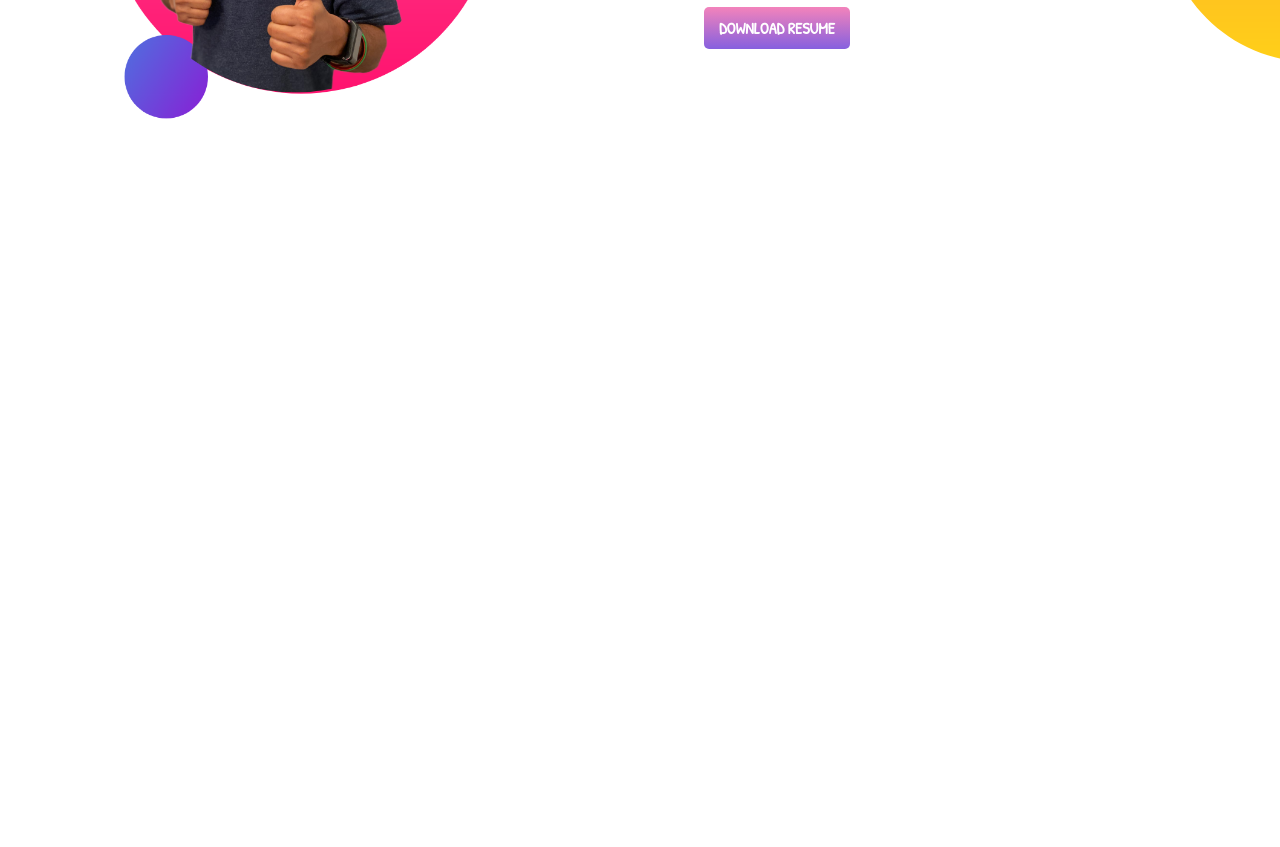
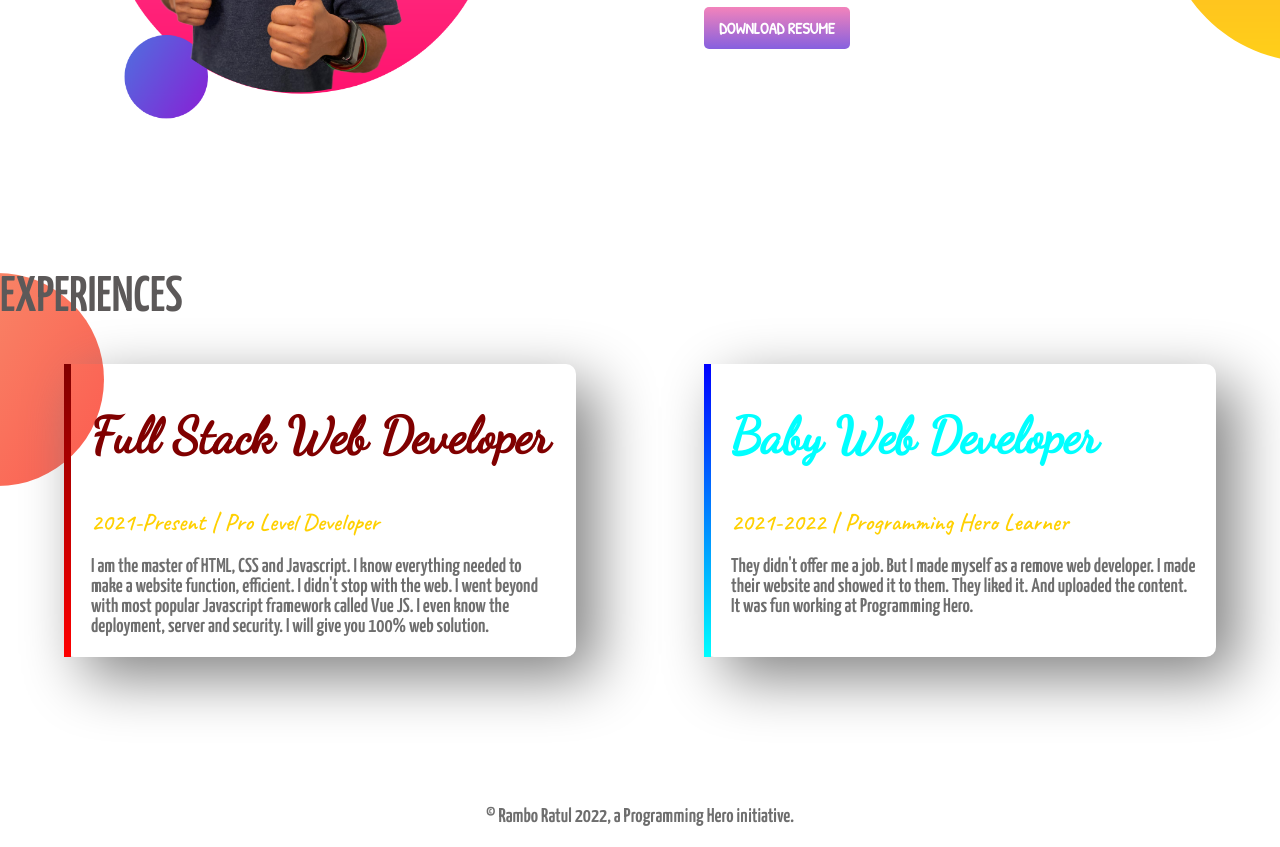
Before and after one commit to RHratul/developer-portfolio, a plain HTML site: page index.html in a window 1280 px wide. Shown: the part 953-1800 px from the top of the page. Before the commit the page ends 1226 px from the top, so only its background shows below. Drawn offline with Linux system fonts and the light colour scheme; a web font is replaced by a local one.

Commit message:
proper web exp added

```diff
--- a/index.html
+++ b/index.html
@@ -29,7 +29,7 @@
 </head>
 
 <body>
-    <section class="top-side">
+    <section class="top-side flexible-container">
         <div class="half-width">
             <h1>Welcome To</h1>
             <h1><span class="head-color1">RAMBO RATUL</span> WORLD!</h1>
@@ -50,7 +50,7 @@
             <img src="my-bg (1).png" alt="">
         </div>
     </section>
-    <section class="dream-big">
+    <section class="dream-big flexible-container">
         <div class="half-width">
             <img src="images/jhankar2.png" alt="">
         </div>
@@ -64,6 +64,46 @@
             <a class="link-key" target="_blank" href="">DOWNLOAD RESUME</a>
         </div>
     </section>
+    <section class="experience-area">
+        <H1 class="exp">
+            EXPERIENCES
+        </H1>
+        <div class="flexible-container">
+            <div id="exp-one" class="exp-item">
+                <h1 class="blue">
+                    Full Stack Web Developer
+                </h1>
+                <h2>
+                    2021-Present | Pro Level Developer
+                </h2>
+                <p>
+                    I am the master of HTML, CSS and Javascript. I know everything needed to make a website function,
+                    efficient. I didn't stop with the web. I went beyond with most popular Javascript framework called
+                    Vue
+                    JS. I even know the deployment, server and security. I will give you 100% web solution.
+                </p>
+            </div>
+            <div id="exp-two" class="exp-item">
+                <h1 class="red">
+                    Baby Web Developer
+                </h1>
+                <h2>
+                    2021-2022 | Programming Hero Learner
+                </h2>
+                <p>
+                    They didn't offer me a job. But I made myself as a remove web developer. I made their website and
+                    showed
+                    it to them. They liked it. And uploaded the content. It was fun working at Programming Hero.
+                </p>
+            </div>
+        </div>
+
+    </section>
+    <footer>
+        <p>
+            © Rambo Ratul 2022, a Programming Hero initiative.
+        </p>
+    </footer>
 </body>
 
 </html>
--- a/style.css
+++ b/style.css
@@ -11,6 +11,30 @@ h2{
 }
 .head-color1{
     color: rebeccapurple;
+}
+.blue{
+    color: maroon;
+}
+.red{
+    color: cyan;
+}
+.exp-item{
+    width: 40%;
+    margin-left: 5%;
+    margin-right: 5%;
+    padding-left: 20px;
+    padding-right: 20px;
+    border-radius: 10px;
+    box-shadow: 20px 20px 60px  grey;
+    border-left: 5px solid maroon;
+}
+.experience-area{
+    background-image: url(images/exp-bg.png);
+    background-repeat: no-repeat;
+}
+.exp{
+    font-family: 'Yanone Kaffeesatz', sans-serif;
+    color: rgb(92, 89, 89);
 }
 .about-dream{
 color: rgb(253, 92, 253);
@@ -28,7 +52,7 @@ p{
     color: rgb(110, 110, 110);
     font-size: 20px;
 }
-section{
+.flexible-container{
     display: flex;
     margin-bottom: 150px;
 }
@@ -61,3 +85,16 @@ section{
     background-image: url(images/top-banner.png);
     background-repeat: no-repeat;
 }
+#exp-one{
+    border-left: 7px solid;
+    border-image: linear-gradient(maroon, red);
+    border-image-slice: 1;
+}
+#exp-two{
+    border-left: 7px solid;
+    border-image: linear-gradient(blue, cyan);
+    border-image-slice: 1;
+}
+footer p{
+    text-align: center;
+}
```
